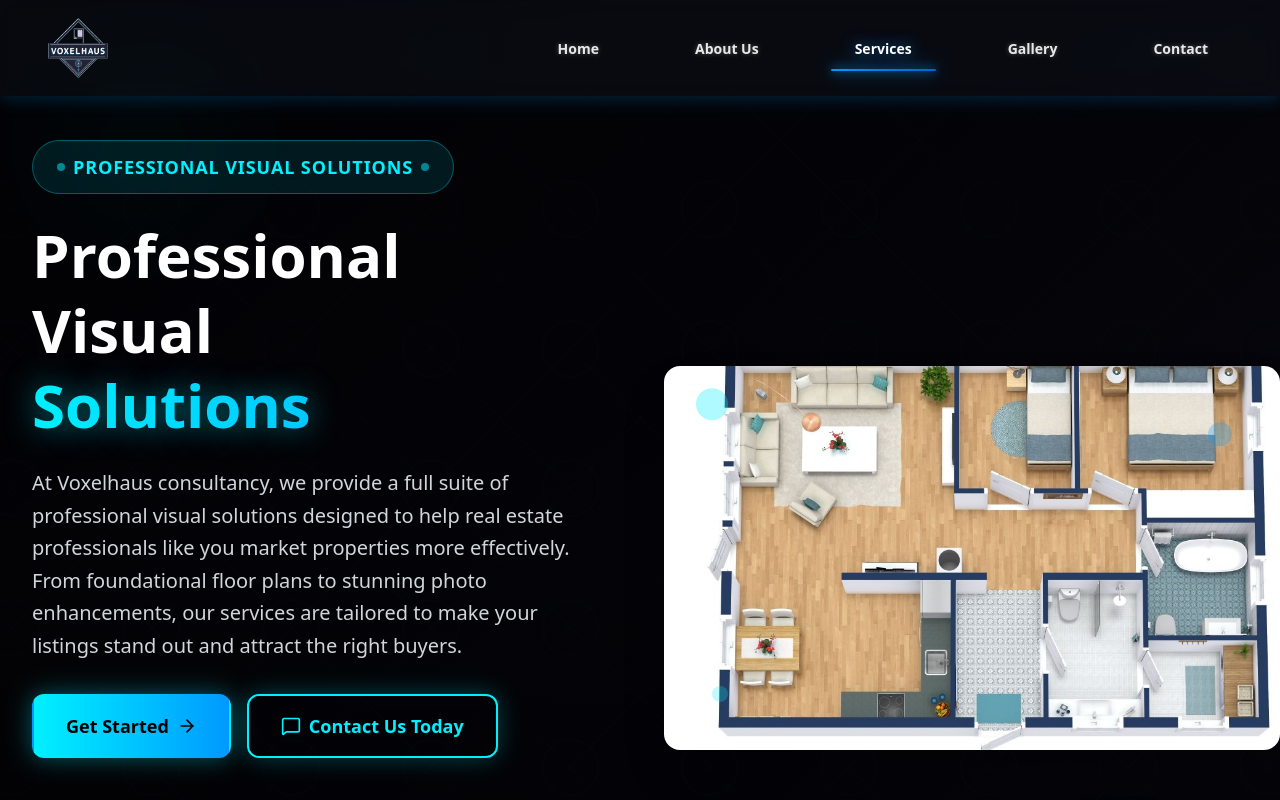
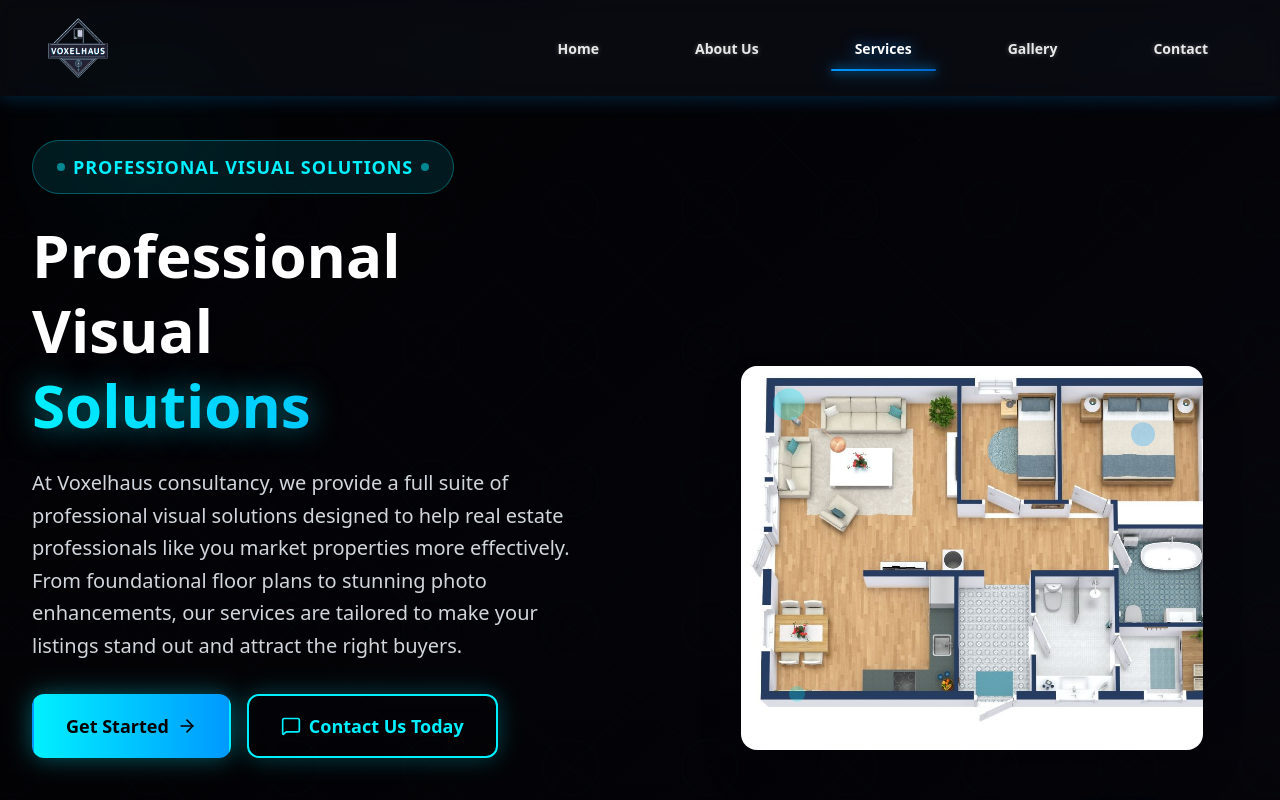
Before and after one commit to primesourcellp/Voxelhaus, a React (Vite) app: page /services in a window 1280 px wide. Shown: the top 800 px of the page. Built offline with nearby package versions, Linux system fonts and the light colour scheme.

Commit message:
Update Services.jsx

```diff
--- a/src/pages/Services.jsx
+++ b/src/pages/Services.jsx
@@ -309,7 +309,7 @@ const Services = () => {
               className="relative"
             >
               {/* Services Image */}
-              <div className="w-full h-96 rounded-2xl overflow-hidden relative shadow-2xl">
+              <div className="w-3/4 mx-auto h-96 rounded-2xl overflow-hidden relative shadow-2xl">
                 <img
                   src={image3d4}
                   alt="Professional Visual Solutions"
```
